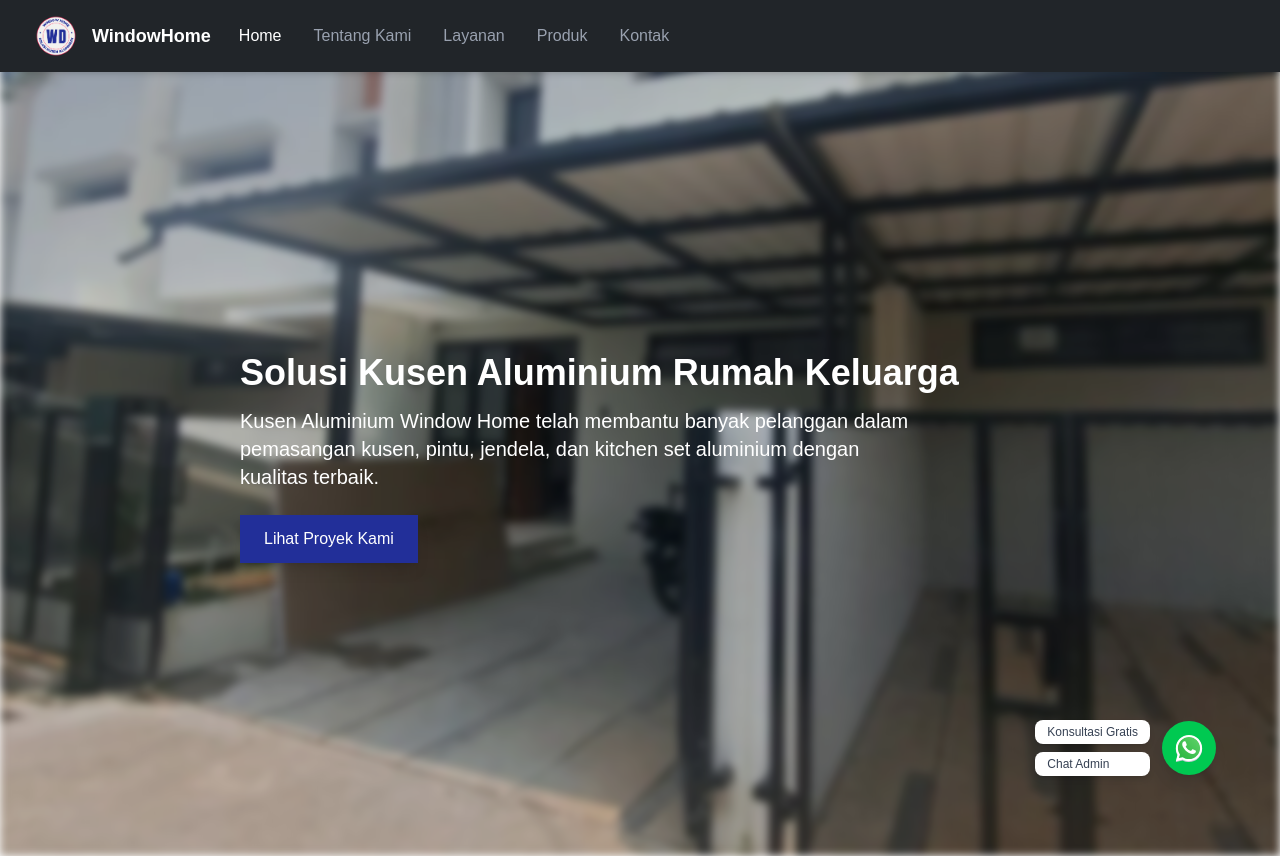
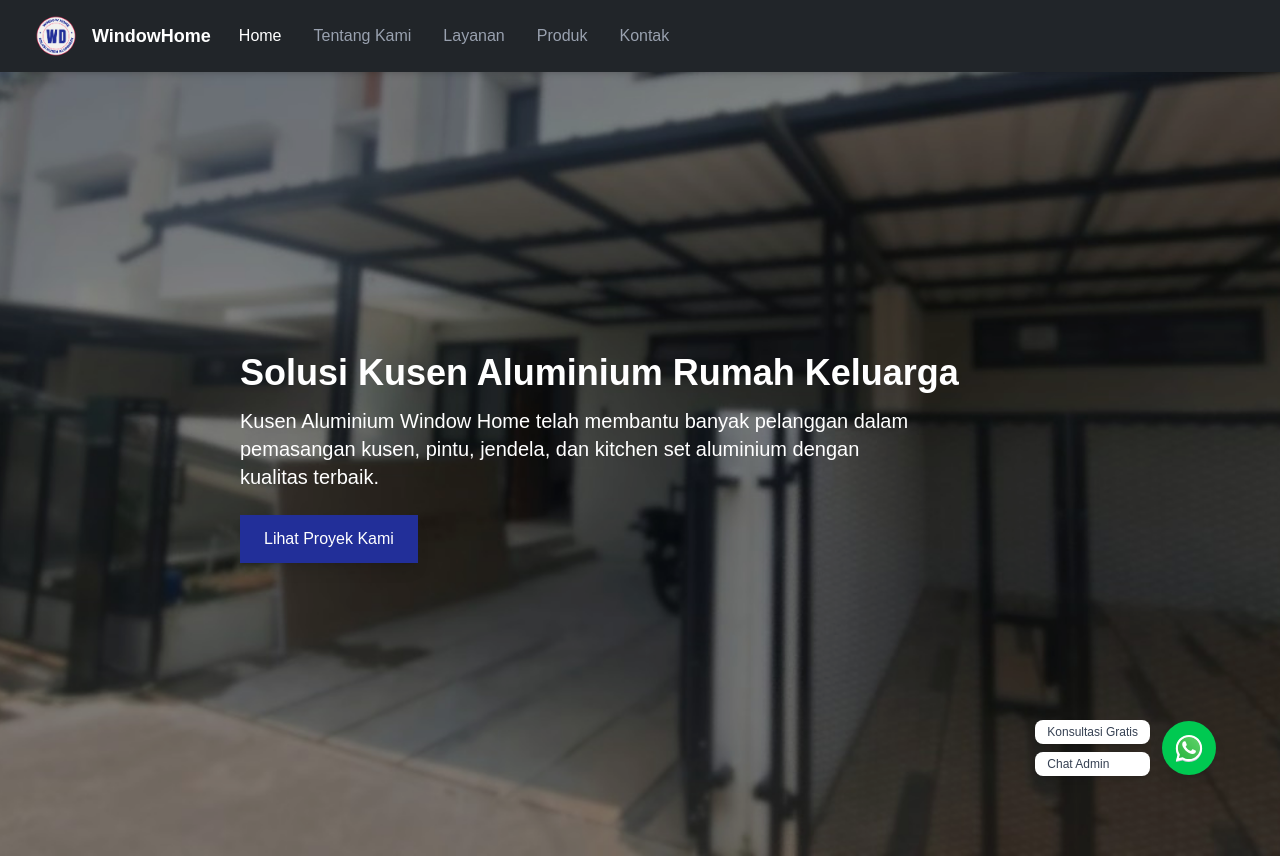
Before and after one commit to difhaels/next-windowhome, a Next.js app: page / in a window 1280 px wide. Shown: the top 856 px of the page. Built offline with nearby package versions, Linux system fonts and the light colour scheme; no server answers; the database is empty.

Commit message:
change bg banner

```diff
--- a/src/components/Banner.jsx
+++ b/src/components/Banner.jsx
@@ -10,12 +10,12 @@ export default function Banner() {
       {/* Background Image */}
       <div className="absolute inset-0 w-full h-full">
         <Image
-          src="/bg.jpg"
+          src="/bg-blur.jpg"
           alt="Banner"
           layout="fill"
           objectFit="cover"
           priority
-          className="brightness-90 blur-xs"
+          className="brightness-90"
         />
       </div>
 
```
Also changed, not shown: public/bg-blur.jpg (added).
